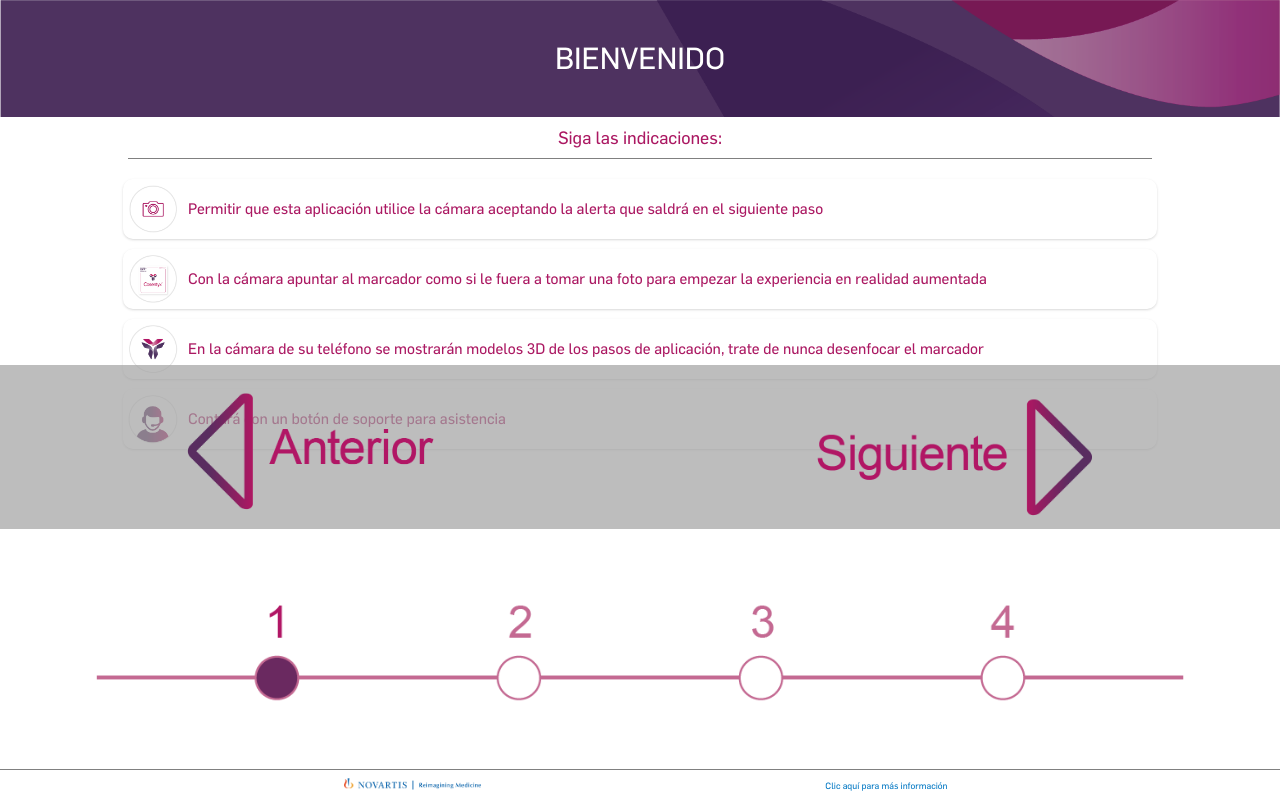
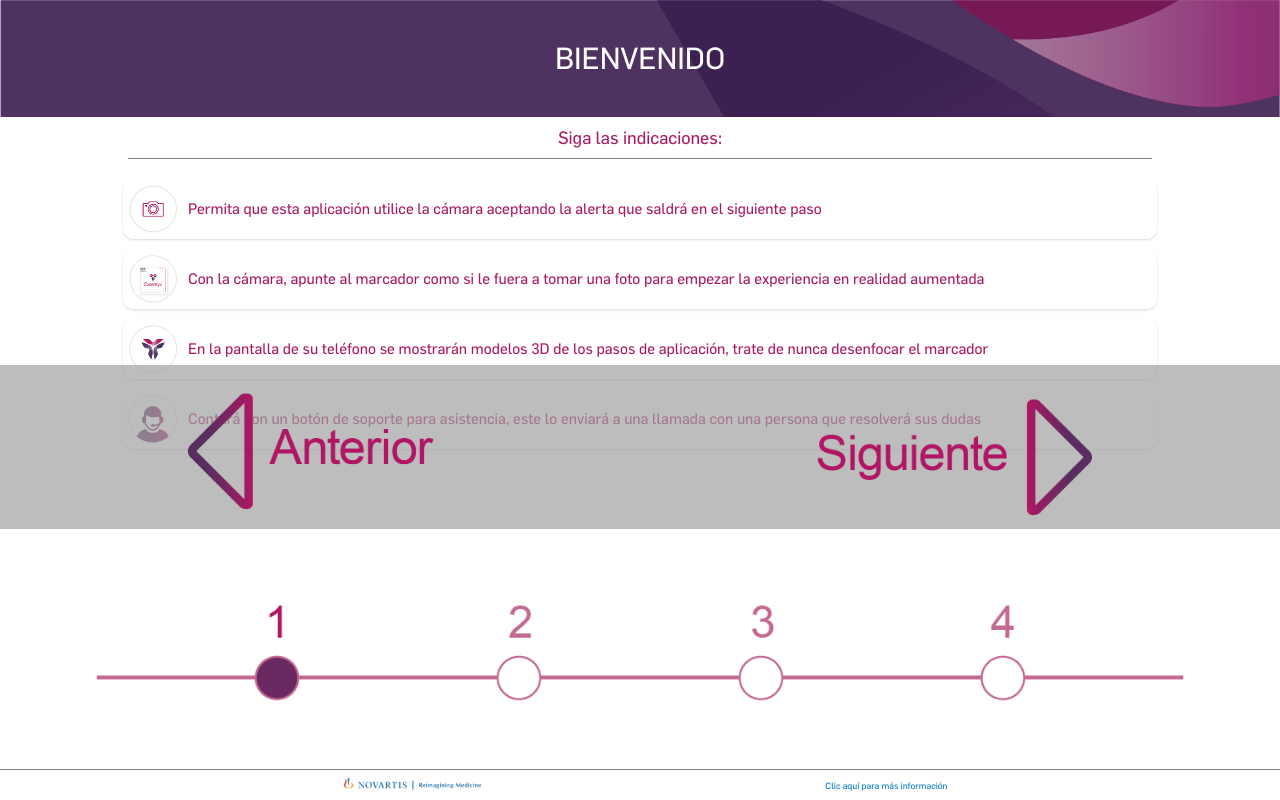
Before and after one commit to sosadiazbros/cosentyx-ar, a plain HTML site: page pages/welcome-page.html in a window 1280 px wide. Drawn offline with Linux system fonts and the light colour scheme.

Commit message:
messages

```diff
--- a/pages/welcome-page.html
+++ b/pages/welcome-page.html
@@ -22,26 +22,30 @@
         <div class="stepCard">
           <img src="../assets/logos/camera-logo.png" alt="" />
           <p>
-            Permitir que esta aplicación utilice la cámara aceptando la alerta
+            Permita que esta aplicación utilice la cámara aceptando la alerta
             que saldrá en el siguiente paso
           </p>
         </div>
         <div class="stepCard">
           <img src="../assets/logos/marker-logo.png" alt="" />
           <p>
-            Con la cámara apuntar al marcador como si le fuera a tomar una foto para empezar la
-            experiencia en realidad aumentada
+            Con la cámara, apunte al marcador como si le fuera a tomar una foto
+            para empezar la experiencia en realidad aumentada
           </p>
         </div>
         <div class="stepCard">
           <img src="../assets/logos/cosentyx-logo.png" alt="" />
           <p>
-            En la cámara de su teléfono se mostrarán modelos 3D de los pasos de aplicación, trate de nunca desenfocar el marcador
+            En la pantalla de su teléfono se mostrarán modelos 3D de los pasos
+            de aplicación, trate de nunca desenfocar el marcador
           </p>
         </div>
         <div class="stepCard">
           <img src="../assets/logos/soporte-logo.png" alt="" />
-          <p>Contará con un botón de soporte para asistencia</p>
+          <p>
+            Contará con un botón de soporte para asistencia, este lo enviará a
+            una llamada con una persona que resolverá sus dudas
+          </p>
         </div>
       </div>
 
```
Also changed, not shown: pages/ar-page.html (+4 -2 lines).
